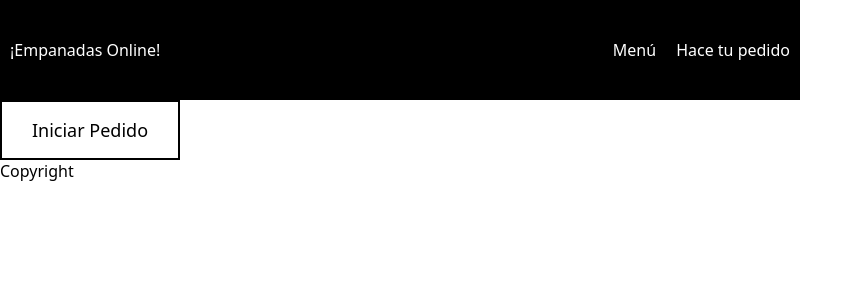
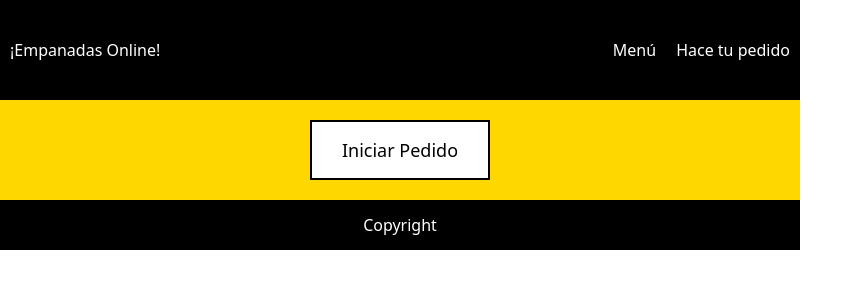
Before and after one commit to matias-ac/matias-ac.github.io, a plain HTML site: page index.html in a window 1280 px wide. Shown: the whole page, without its empty margins (0-863 px from the left). Drawn offline with Linux system fonts and the light colour scheme.

Commit message:
agrega algunos estilos

```diff
--- a/styles.css
+++ b/styles.css
@@ -31,8 +31,17 @@ li {
 }
 
 main {
+    background-color: gold;
     width: 800px;
     display: flex;
+    justify-content: center;
+    align-items: center;
+}
+
+main div {
+    padding: 20px;
+    display: flex;
+
 }
 
 button {
@@ -43,6 +52,7 @@ button {
     width: 180px;
     height: 60px;
     font-size: 18px;
+    align-self: center;
 }
 
 button:hover {
@@ -51,5 +61,11 @@ button:hover {
 }
 
 footer {
+    display: flex;
+    justify-content: center;
+    align-items: center;
+    background-color: black;
+    color: white;
     width: 800px;
+    height: 50px;
 }
```
